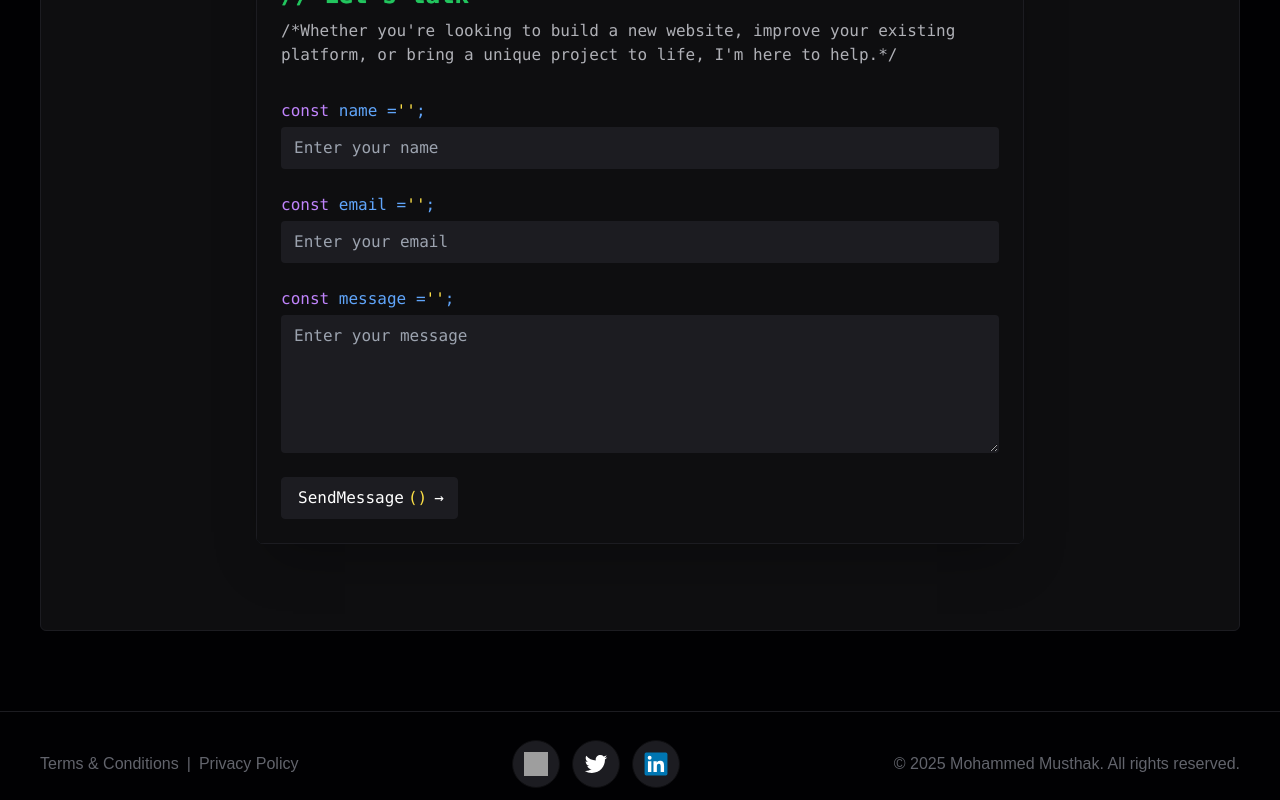
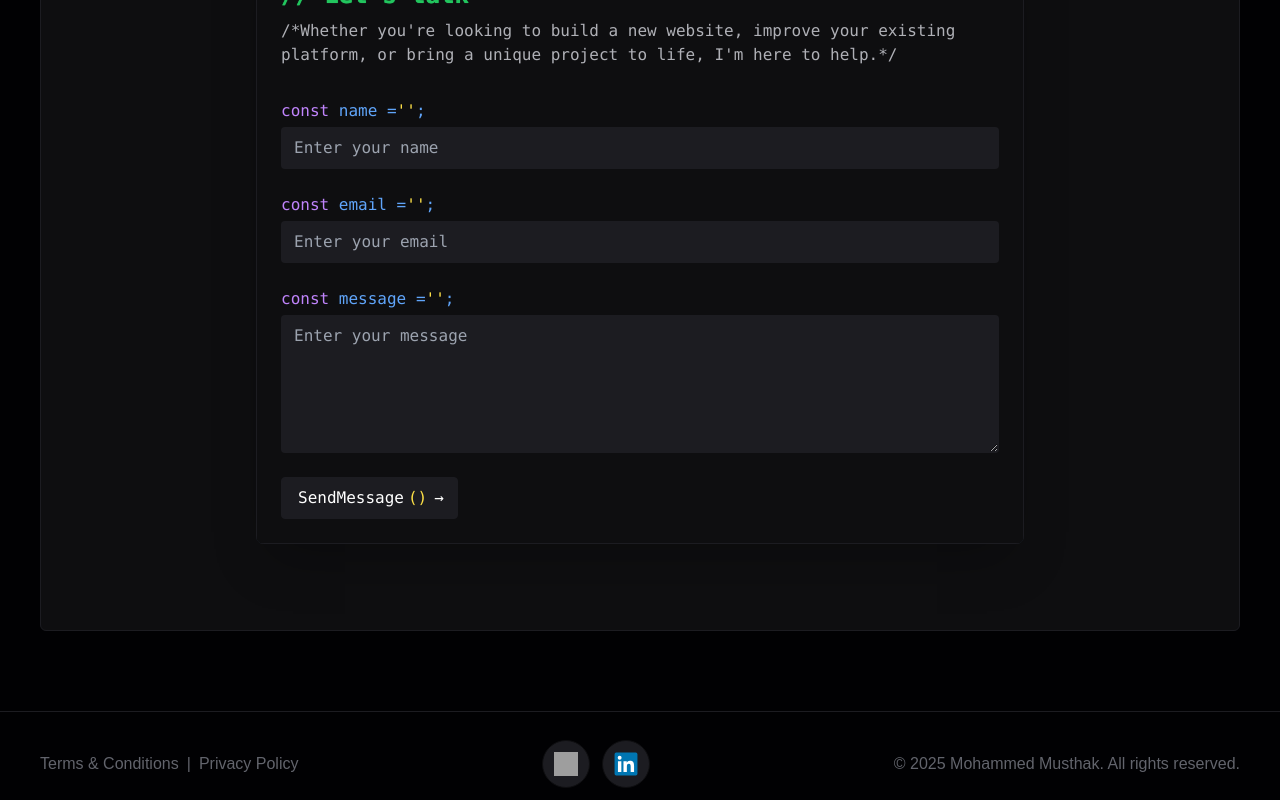
Before and after one commit to musthak582/musthak-portfolio, a React (Vite) app: page / in a window 1280 px wide. Shown: the part 3499-4299 px from the top of the page. Built offline with nearby package versions, Linux system fonts and the light colour scheme; grey boxes are pictures that could not be loaded; a web font is replaced by a local one.

Commit message:
fix-social-icons

```diff
--- a/src/sections/Footer.jsx
+++ b/src/sections/Footer.jsx
@@ -59,17 +59,17 @@ const Footer = () => {
         className="flex gap-3"
         variants={item}
       >
-        {['github', 'twitter', 'linkedin'].map((social) => (
+        {[{ icon: 'github', link: "https://github.com/musthak582" }, { icon: 'linkedin', link: "https://www.linkedin.com/in/mohammed-musthak" }].map((social) => (
           <motion.div
-            key={social}
+            key={social.icon}
             className="social-icon"
             variants={socialIcon}
             whileHover="hover"
           >
-            <a href="" className="flex items-center justify-center">
+            <a href={social.link} target="_blank" className="flex items-center justify-center">
               <motion.img
-                src={`assets/${social}-original.svg`}
-                alt={social}
+                src={`assets/${social.icon}-original.svg`}
+                alt={social.icon}
                 className="w-6 h-6"
                 whileHover={{ rotate: 15 }}
               />
```
